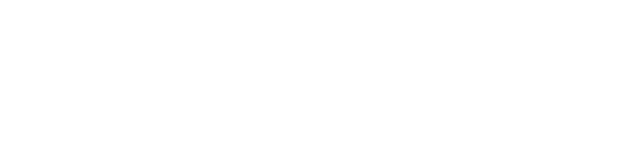
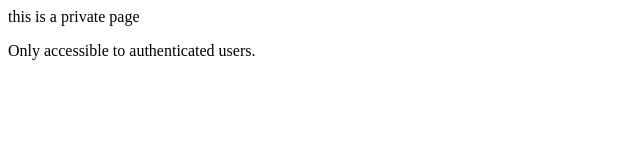
Before and after one commit to shakilsarkar12/private, a plain HTML site: page index.html in a window 1280 px wide. Shown: the whole page, without its empty margins (0-640 px from the left). Drawn offline with Linux system fonts and the light colour scheme.

Commit message:
tanmay commit and changes i added

```diff
--- a/index.html
+++ b/index.html
@@ -6,6 +6,11 @@
     <title>private</title>
 </head>
 <body>
-
+    <main>
+        <section>
+            this is a private page
+            <p>Only accessible to authenticated users.</p>
+        </section>
+    </main>
 </body>
 </html>
```
